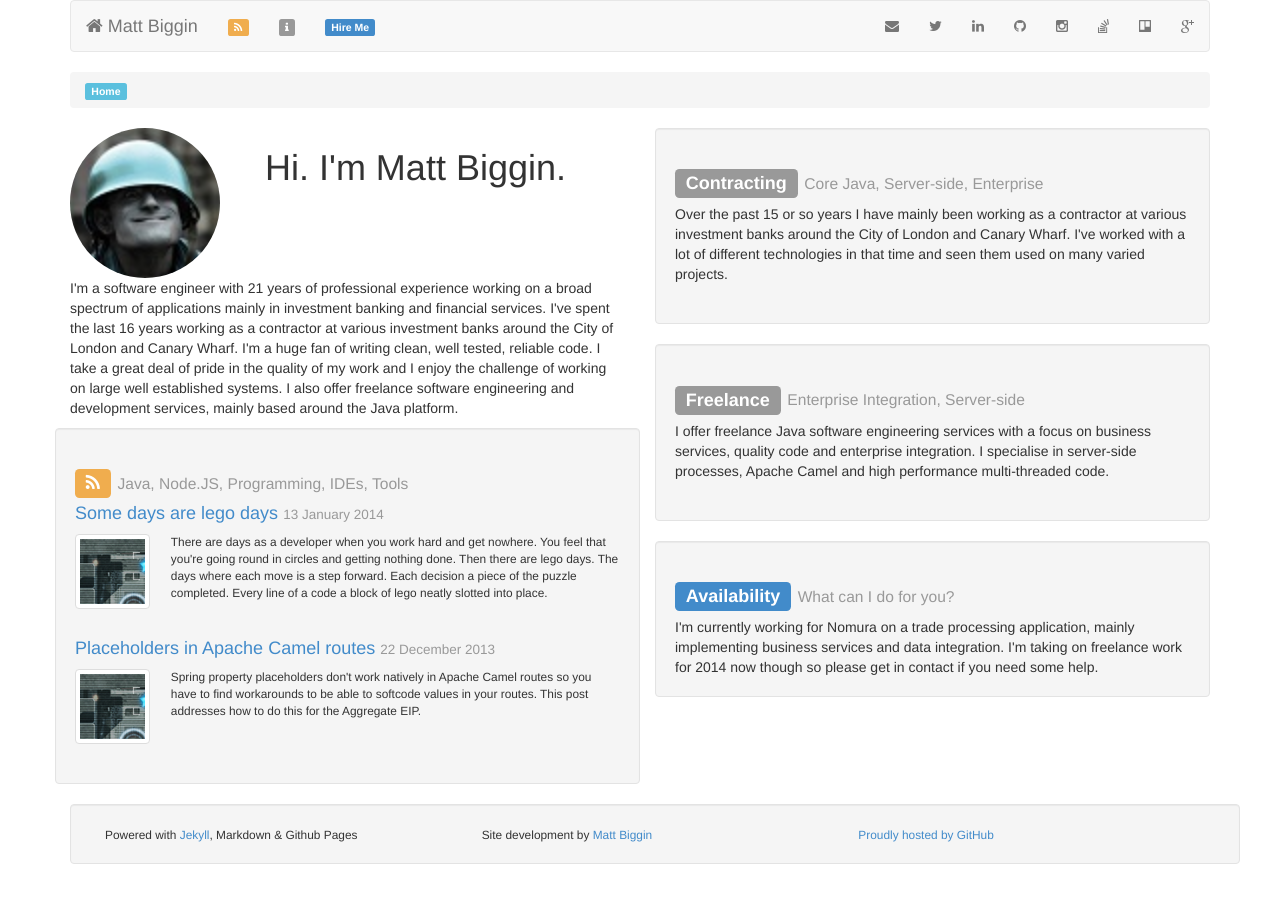
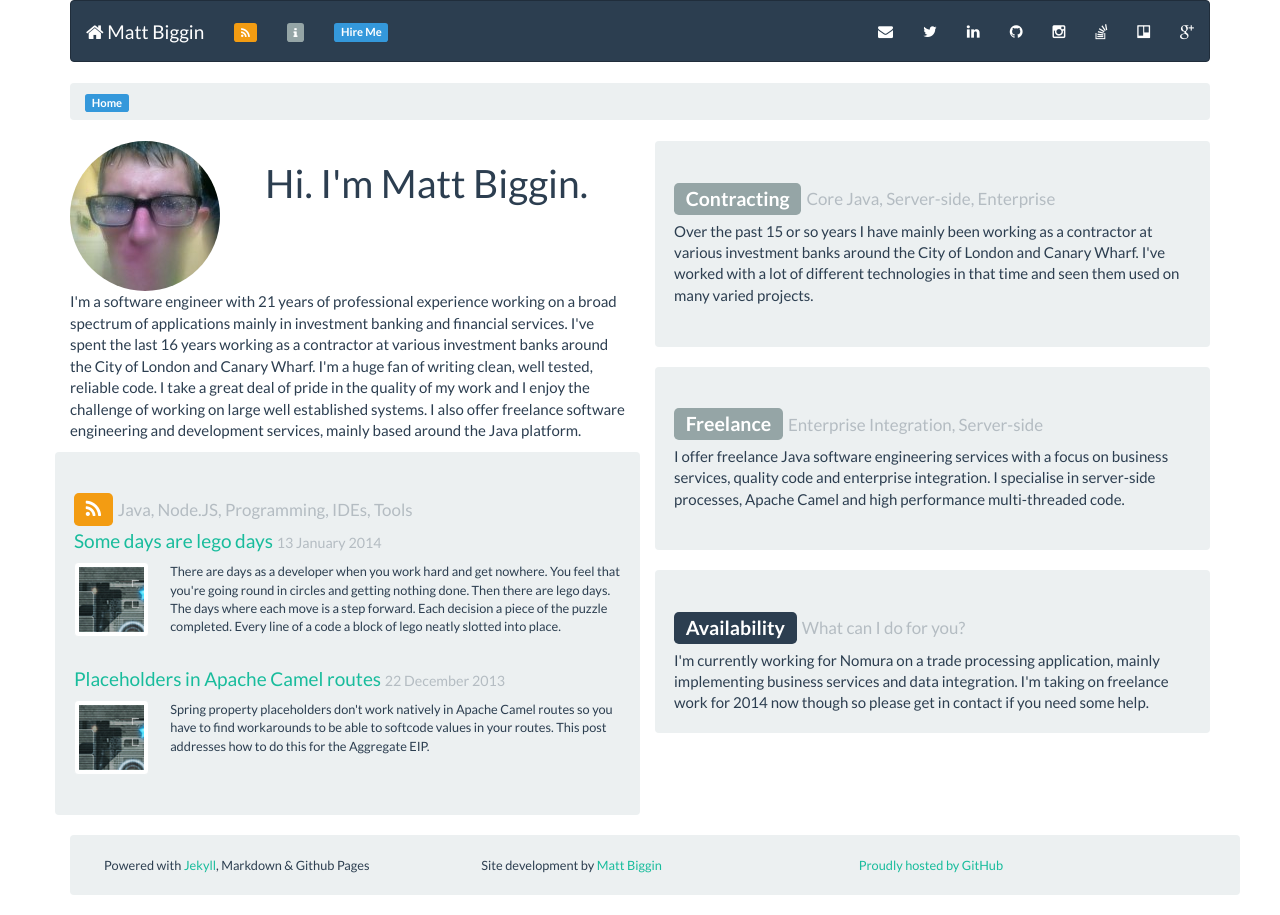
Before and after one commit to ultraflynn/mattbiggin.co.uk, a Jekyll site: the page built from index.html, in a window 1280 px wide. Built offline with Jekyll 4.4.1, drawn with Linux system fonts in a browser that asks for light colours; Markdown is read by kramdown in place of the engine named in the settings.

Commit message:
Add some images

```diff
--- a/_includes/header.html
+++ b/_includes/header.html
@@ -6,7 +6,7 @@
     <ul class="nav navbar-nav navbar-left">
       <li><a href="/blog/" title="Blog"><span class="label label-warning"><i class="fa fa-rss"></i></span></a></li>
       <li><a href="/info/" title="About"><span class="label label-default"><i class="fa fa-info"></i></span></a></li>
-      <li><a href="/hire/" title="Hire Me"><span class="label label-primary">Hire Me</span></a></li>
+      <li><a href="/hire/" title="Hire Me"><span class="label label-info">Hire Me</span></a></li>
     </ul>
     <ul class="nav navbar-nav navbar-right">
       <li><a title="Email" href="mailto:matthew.biggin@gmail.com?subject=Contact"><i class="fa fa-envelope"></i></a></li>
--- a/index.html
+++ b/index.html
@@ -11,7 +11,7 @@
   <div class="col-xs-6">
     <div class="row">
       <div class="col-xs-4">
-        <img src="images/avatar.jpg" height="150" width="150" class="img-circle">
+        <img src="images/mattbiggin.jpg" height="150" width="150" class="img-circle">
       </div>
       <div class="col-xs-8">
         <h1>Hi. I'm Matt Biggin.</h2>
--- a/info.html
+++ b/info.html
@@ -70,9 +70,6 @@
     </p>
   </div>
   <div class="tab-pane" id="working-environment">
-    <div>
-      TODO Picture of something calm and serene
-    </div>
     <div>
       <p>
         Often when people work outside the office they are described as "working from home". Great emphasis is
```
Also changed, not shown: css/bootstrap.min.css, images/mattbiggin.jpg (added).
